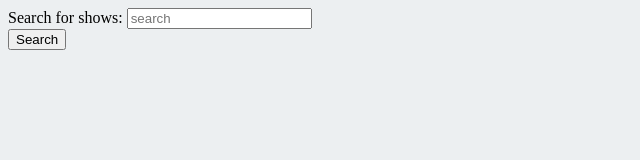
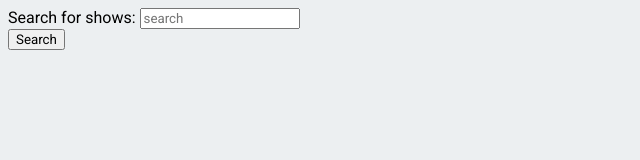
Before and after one commit to SamuliLento/week4_project, a website built with Parcel: page index.html in a window 1280 px wide. Shown: the full height of the page, 0-640 px from the left. Built offline with nearby package versions, Linux system fonts and the light colour scheme.

Commit message:
Update index.html and styles.css

```diff
--- a/index.html
+++ b/index.html
@@ -6,6 +6,9 @@
         <meta name="viewport" content="width=device-width, initial-scale=1.0">
         <script src="src/index.js"></script>
         <link rel="stylesheet" type="text/css" href="src/styles.css">
+        <link rel="preconnect" href="https://fonts.googleapis.com">
+        <link rel="preconnect" href="https://fonts.gstatic.com" crossorigin>
+        <link href="https://fonts.googleapis.com/css2?family=Roboto&display=swap" rel="stylesheet">
     </head>
 
     <body id="body">
--- a/src/styles.css
+++ b/src/styles.css
@@ -1,3 +1,7 @@
+* {
+  font-family: "Roboto", sans-serif;
+}
+
 body {
   background-color: #eceff1;
 }
```
